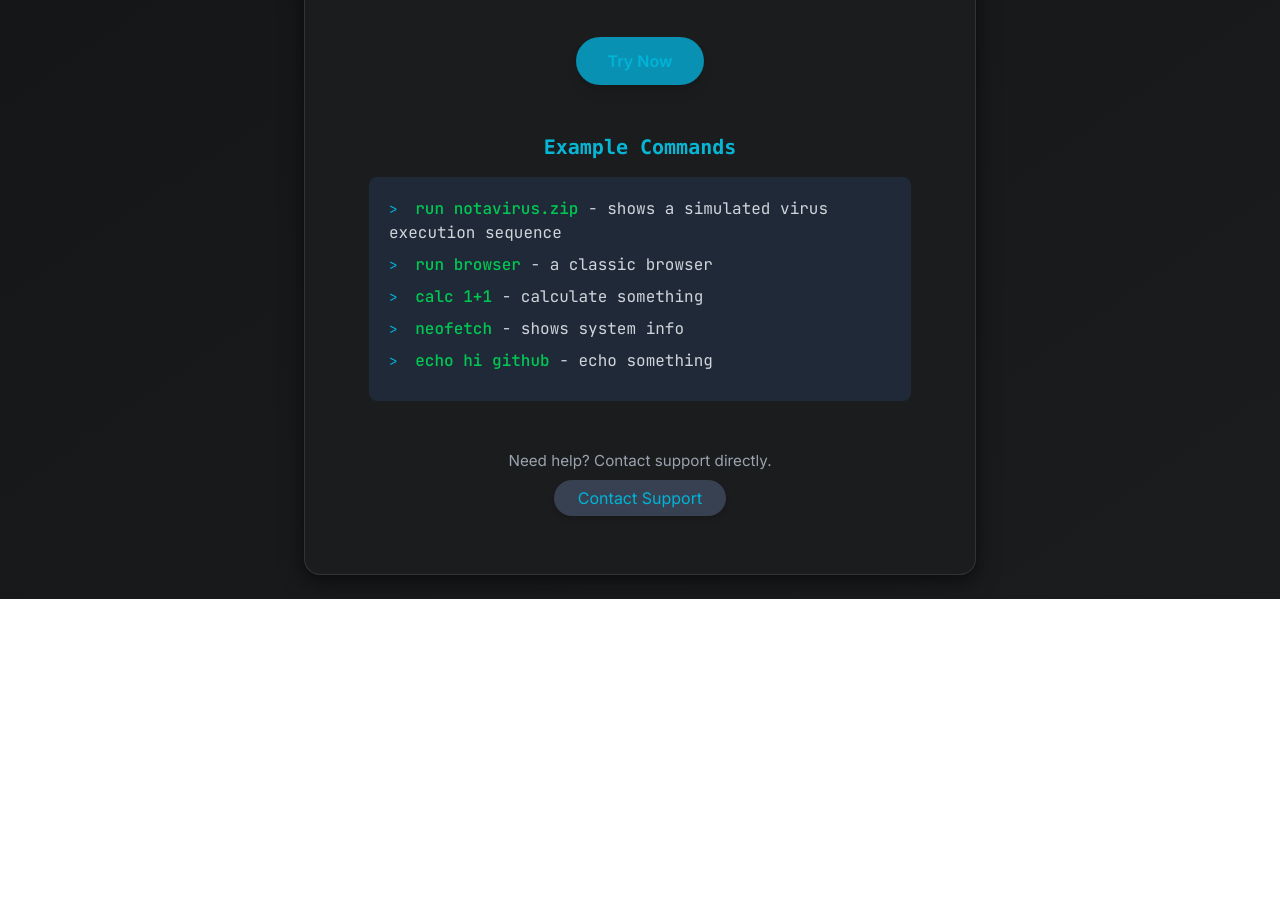
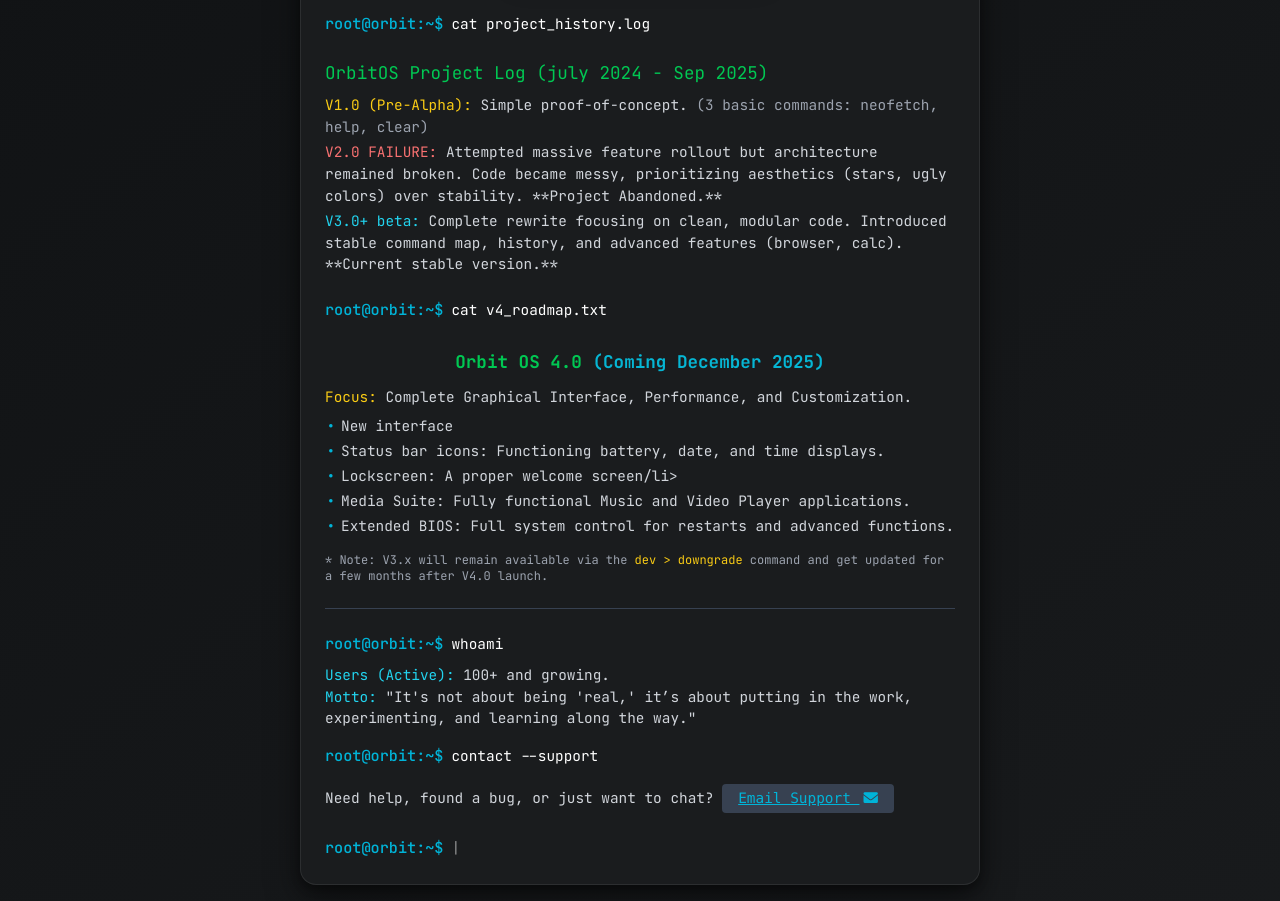
Before and after one commit to Blank94855/orbit-os-site.blank94855.github.io, a plain HTML site: page index.html in a window 1280 px wide. Shown: the part 329-1230 px from the top of the page. Before the commit the page ends 928 px from the top, so only its background shows below. Drawn offline with nearby package versions, Linux system fonts and the light colour scheme.

Commit message:
New interface

```diff
--- a/index.html
+++ b/index.html
@@ -3,117 +3,187 @@
 <head>
   <meta charset="UTF-8" />
   <meta name="viewport" content="width=device-width, initial-scale=1.0" />
-  <title>OrbitOS</title>
+  <title>OrbitOS | Terminal Simulator</title>
   <link rel="icon" href="https://i.ibb.co/5X2Y1s1v/icon.png" type="image/png" />
   <script src="https://cdn.tailwindcss.com"></script>
   <link rel="stylesheet" href="https://cdnjs.cloudflare.com/ajax/libs/font-awesome/6.0.0/css/all.min.css">
   <style>
     @import url('https://fonts.googleapis.com/css2?family=JetBrains+Mono:wght@400;500;700&family=Inter:wght@400;500;600&display=swap');
 
+    :root {
+      --primary-cyan: #00b4d8;
+      --secondary-green: #00c853;
+      --bg-dark: #1a1c1e;
+      --header-bg: #2e3133;
+      --text-light: #e2e2e5;
+    }
+
     body {
       font-family: 'Inter', sans-serif;
-      background: linear-gradient(145deg, #141517, #1a1c1e);
-      color: #e2e2e5;
+      background: linear-gradient(145deg, #101214, #181a1c);
+      color: var(--text-light);
       min-height: 100vh;
       display: flex;
       justify-content: center;
       align-items: center;
-      padding: 1.5rem;
+      padding: 1rem;
     }
     .terminal-like-container {
-      background-color: #1a1c1e;
+      background-color: var(--bg-dark);
       border-radius: 16px;
-      box-shadow: 0 8px 24px rgba(0, 0, 0, 0.4), 0 2px 8px rgba(0, 0, 0, 0.2);
-      border: 1px solid rgba(255, 255, 255, 0.1);
+      box-shadow: 0 12px 32px rgba(0, 0, 0, 0.5), 0 4px 10px rgba(0, 0, 0, 0.3);
+      border: 1px solid rgba(255, 255, 255, 0.08);
+      max-width: 680px;
+      width: 100%;
       overflow: hidden;
+      margin: auto;
     }
     .terminal-header {
-      background-color: #2e3133;
+      background-color: var(--header-bg);
       padding: 0.75rem 1rem;
       border-bottom: 1px solid rgba(255, 255, 255, 0.1);
     }
-    .prompt {
-      color: #00b4d8;
+    .prompt-text {
+      color: var(--primary-cyan);
+      font-family: 'JetBrains Mono', monospace;
+      font-size: 0.95rem;
+      margin-right: 0.5rem;
+      font-weight: 500;
+    }
+    .output-area {
+      padding: 1.5rem;
       font-family: 'JetBrains Mono', monospace;
       font-size: 0.9rem;
-      margin-right: 0.5rem;
+      line-height: 1.5;
     }
-    .output p {
-      line-height: 1.6;
-      font-size: 0.95rem;
-      margin-bottom: 0.75rem;
+    .output-area h4 {
+        color: var(--secondary-green);
+        font-size: 1.1rem;
+        margin-top: 1.5rem;
+        margin-bottom: 0.5rem;
     }
-    .output ul {
+    .output-area ul {
       list-style-type: none;
-      padding: 0;
+      padding-left: 1rem;
     }
-    .output li {
-      margin-bottom: 0.5rem;
-      font-family: 'JetBrains Mono', monospace;
+    .output-area li {
+      margin-bottom: 0.2rem;
+      position: relative;
     }
-    .output strong {
-      color: #00c853;
-      font-weight: 500;
+    .output-area li::before {
+        content: '•';
+        color: var(--primary-cyan);
+        display: inline-block;
+        width: 1em;
+        margin-left: -1em;
     }
-    .output a {
-      color: #00b4d8;
-      text-decoration: none;
+    .output-area a {
+      color: var(--primary-cyan);
+      text-decoration: underline;
       transition: color 0.3s;
     }
-    .output a:hover {
-      color: #00c8f5;
+    .output-area a:hover {
+      color: #3b82f6;
     }
   </style>
 </head>
 <body>
-  <div class="terminal-like-container w-full max-w-2xl mx-auto md:p-8 p-6">
+  <div class="terminal-like-container">
+
 
     <div class="terminal-header flex items-center gap-2">
       <div class="w-3 h-3 bg-red-500 rounded-full"></div>
       <div class="w-3 h-3 bg-yellow-400 rounded-full"></div>
       <div class="w-3 h-3 bg-green-500 rounded-full"></div>
+      <span class="text-xs text-gray-400 ml-2 font-mono">OrbitOS Terminal</span>
     </div>
 
 
-    <div class="output p-6 md:p-8">
-      <div class="flex flex-col items-center text-center mb-10">
-        <img src="https://i.ibb.co/5X2Y1s1v/icon.png" alt="OrbitOS Icon" class="w-24 h-24 rounded-full border-2 border-cyan-500 mb-6"/>
-        <h2 class="text-3xl font-bold text-white mb-2 font-mono">
+    <div class="output-area">
+
+
+      <div class="flex flex-col items-center text-center mb-8">
+        <img src="https://i.ibb.co/5X2Y1s1v/icon.png" alt="OrbitOS Icon" class="w-16 h-16 rounded-full border-2 border-cyan-500 mb-4"/>
+        <h1 class="text-3xl font-bold text-white mb-1 font-mono">
           OrbitOS
-        </h2>
-        <p class="text-lg text-gray-400 max-w-sm">A minimalistic fake operating system</p>
+        </h1>
+        <p class="text-xs text-gray-400">A minimalistic fake operating system built on JS, HTML and CSS</p>
       </div>
 
 
-      <div class="flex justify-center mb-12">
-        <a href="https://blank94855.github.io/OrbitOS.blank94855.github.io/ " target="_blank" class="bg-cyan-600 hover:bg-cyan-500 text-white font-semibold py-3 px-8 rounded-full transition duration-300 transform hover:scale-105 shadow-lg">
-          Try Now
+      <div class="flex justify-center mb-10">
+        <a href="https://blank94855.github.io/OrbitOS.blank94855.github.io/ " target="_blank" class="bg-cyan-600 hover:bg-cyan-500 text-white font-semibold py-3 px-8 rounded-full text-lg transition duration-300 transform hover:scale-105 shadow-xl">
+          Start OrbitOS 3.x <i class="fas fa-terminal ml-2"></i>
         </a>
       </div>
 
 
-      <div class="mb-12">
-        <h4 class="text-xl font-semibold mb-4 text-cyan-500 text-center font-mono">Example Commands</h4>
-        <div class="bg-gray-800 rounded-lg p-5">
-          <ul class="text-gray-300">
-            <li><span class="prompt">></span> <strong>run notavirus.zip</strong> - shows a simulated virus execution sequence</li>
-            <li><span class="prompt">></span> <strong>run browser</strong> - a classic browser</li>
-            <li><span class="prompt">></span> <strong>calc 1+1</strong> - calculate something</li>
-            <li><span class="prompt">></span> <strong>neofetch</strong> - shows system info</li>
-            <li><span class="prompt">></span> <strong>echo hi github</strong> - echo something</li>
-          </ul>
+      <div>
+        <div class="flex items-start mb-2">
+          <span class="prompt-text">root@orbit:~$</span> <span class="text-white">cat project_history.log</span>
         </div>
+
+        <h4 class="mt-0">OrbitOS Project Log (july 2024 - Sep 2025)</h4>
+
+        <p class="text-gray-300 mb-1">
+          <span class="text-yellow-400">V1.0 (Pre-Alpha):</span> Simple proof-of-concept. <span class="text-gray-400">(3 basic commands: neofetch, help, clear)</span>
+        </p>
+        <p class="text-gray-300 mb-1">
+          <span class="text-red-400">V2.0 FAILURE:</span> Attempted massive feature rollout but architecture remained broken. Code became messy, prioritizing aesthetics (stars, ugly colors) over stability. **Project Abandoned.**
+        </p>
+        <p class="text-gray-300">
+          <span class="text-cyan-400">V3.0+ beta:</span> Complete rewrite focusing on clean, modular code. Introduced stable command map, history, and advanced features (browser, calc). **Current stable version.**
+        </p>
       </div>
 
 
-      <div class="text-center">
-        <p class="text-gray-400 mb-4">
-          Need help? <br class="md:hidden" /> Contact support directly.
+      <div>
+        <div class="flex items-start mb-2 mt-6">
+          <span class="prompt-text">root@orbit:~$</span> <span class="text-white">cat v4_roadmap.txt</span>
+        </div>
+
+        <h4 class="text-center font-bold text-2xl text-white my-4">Orbit OS 4.0 <span class="text-cyan-500">(Coming December 2025)</span></h4>
+
+        <p class="text-gray-300 mb-2">
+          <span class="text-yellow-400">Focus:</span> Complete Graphical Interface, Performance, and Customization.
         </p>
-        <a href="mailto:blank9485.net@gmail.com" class="text-white bg-gray-700 hover:bg-gray-600 py-2 px-6 rounded-full transition duration-300 shadow-md">
-          Contact Support
-        </a>
+        <ul class="text-gray-300">
+          <li>New interface</li>
+          <li>Status bar icons: Functioning battery, date, and time displays.</li>
+          <li>Lockscreen: A proper welcome screen/li>
+          <li>Media Suite: Fully functional Music and Video Player applications.</li>
+          <li>Extended BIOS: Full system control for restarts and advanced functions.</li>
+        </ul>
+        <p class="text-gray-400 mt-4 text-xs">
+           * Note: V3.x will remain available via the <span class="text-yellow-400">dev > downgrade</span> command and get updated for a few months after V4.0 launch.
+        </p>
+
+      <div class="mt-6 border-t border-gray-700 pt-6">
+        <div class="flex items-start mb-2">
+          <span class="prompt-text">root@orbit:~$</span> <span class="text-white">whoami</span>
+        </div>
+
+        <p class="text-gray-300 mb-4">
+          <span class="text-cyan-400">Users (Active):</span> 100+ and growing. <br/>
+          <span class="text-cyan-400">Motto:</span> "It's not about being 'real,' it’s about putting in the work, experimenting, and learning along the way."
+        </p>
+
+        <div class="flex items-start mb-2">
+          <span class="prompt-text">root@orbit:~$</span> <span class="text-white">contact --support</span>
+        </div>
+
+        <p class="text-gray-300">
+          Need help, found a bug, or just want to chat?
+          <a href="mailto:blank9485.net@gmail.com" class="text-white bg-gray-700 hover:bg-gray-600 py-1 px-4 rounded transition duration-300 inline-block mt-2 font-mono">
+            Email Support <i class="fas fa-envelope ml-1"></i>
+          </a>
+        </p>
       </div>
+
+      <div class="flex items-start mt-6">
+        <span class="prompt-text">root@orbit:~$</span> <span class="text-white animate-pulse">|</span>
+      </div>
+
     </div>
   </div>
 </body>
```
